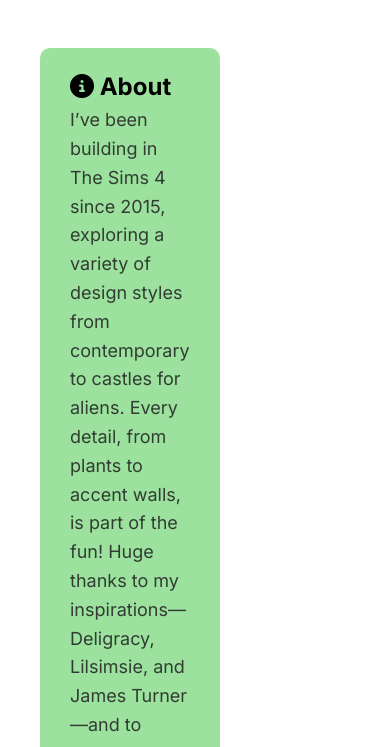
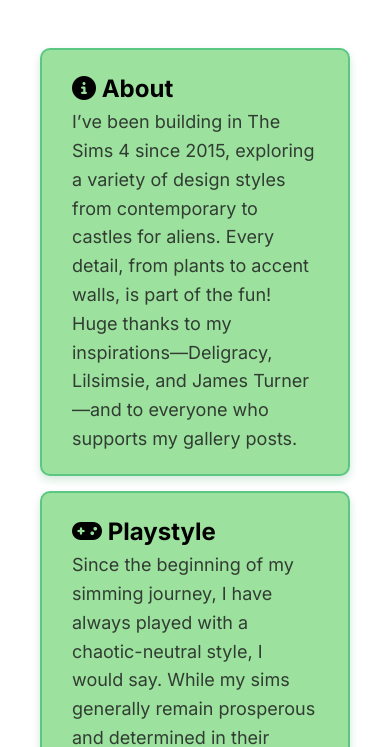
Before and after one commit to jordangross-it/ZellStarr-Creations, a plain HTML site: page index.html in a window 390 px wide. Shown: the part 787-1534 px from the top of the page. Drawn offline with Linux system fonts and the light colour scheme.

Commit message:
Updated mobile responsiveness

```diff
--- a/styles.css
+++ b/styles.css
@@ -158,6 +158,10 @@
 
 .cardMain {
     background-color: #9ce19e;
+    border-style: solid;
+    border-width: 2px;
+    border-color: #5ac782;
+    box-shadow: 0 4px 8px rgba(34, 147, 75, 0.2);
     padding: 20px 30px;
     max-width: 450px;
     border-radius: 10px;
@@ -173,7 +177,8 @@
 .cardMain:hover {
     border-style: solid;
     border-width: 2px;
-    border-color: #46ad6c;
+    border-color: #39995d;
+    transform: translateY(-3px);
     box-shadow: 0 4px 8px rgba(34, 147, 75, 0.2);
 }
 
@@ -460,7 +465,8 @@
         width: 100%;
     }
 
-    .homeGd {
+    #main-cards {
+        display: flex;
         flex-direction: column;
         gap: 20px;
     }
@@ -472,6 +478,10 @@
     .rightSd img {
         padding-bottom: 20px;
         max-width: 80%;
+    }
+
+    .cardMain {
+        max-width: 100%;
     }
 
     .socials {
```
